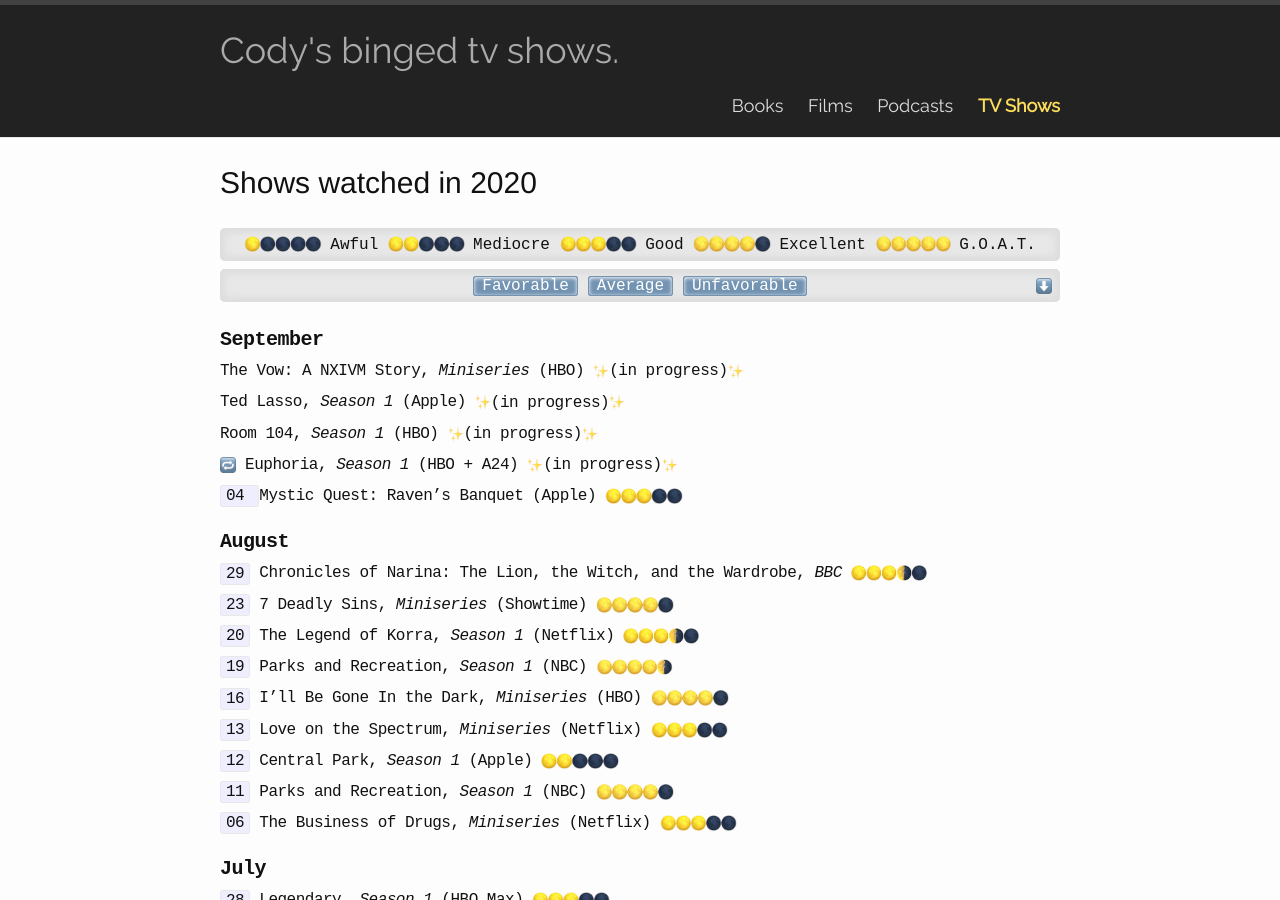
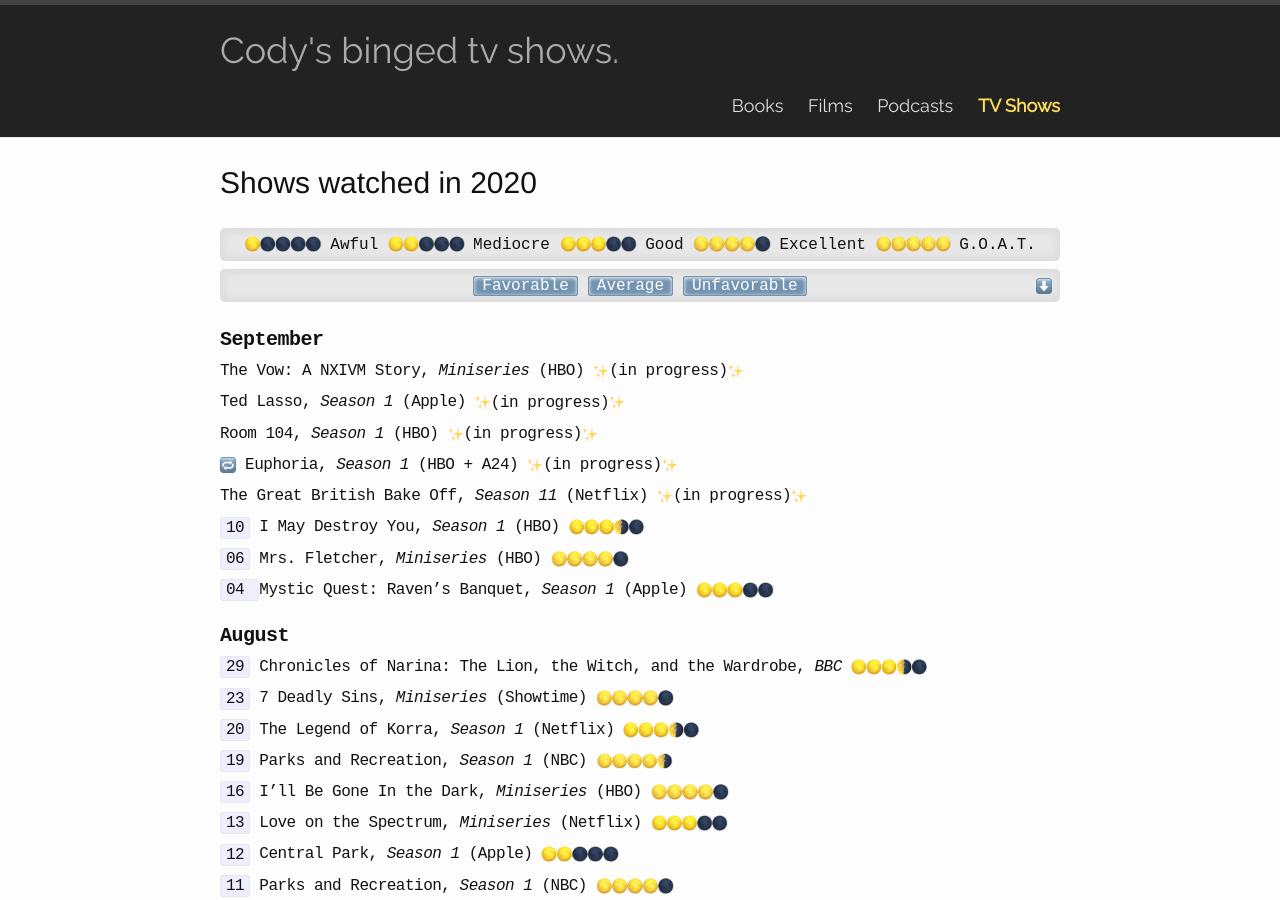
Before and after one commit to codydalerodgers/personal-blog, a Jekyll site: the page built from _shows/2020.md, in a window 1280 px wide and 900 px high. Built offline with Jekyll 4.4.1, drawn with Linux system fonts in a browser that asks for light colours.

Commit message:
I May Destory You

```diff
--- a/_shows/2020.md
+++ b/_shows/2020.md
@@ -13,7 +13,13 @@
 
 {{ site.rw }} Euphoria, _Season 1_ (HBO + A24) {{ site.ip }}
 
-`04 ` Mystic Quest: Raven's Banquet (Apple) {{ site.r3 }}
+The Great British Bake Off, _Season 11_ (Netflix) {{ site.ip }}
+
+`10` I May Destroy You, _Season 1_ (HBO) {{ site.r35 }}
+
+`06` Mrs. Fletcher, _Miniseries_ (HBO) {{ site.r4 }}
+
+`04 ` Mystic Quest: Raven's Banquet, _Season 1_ (Apple) {{ site.r3 }}
 
 ## August
 `29` Chronicles of Narina: The Lion, the Witch, and the Wardrobe, _BBC_ {{ site.r35 }}
```
